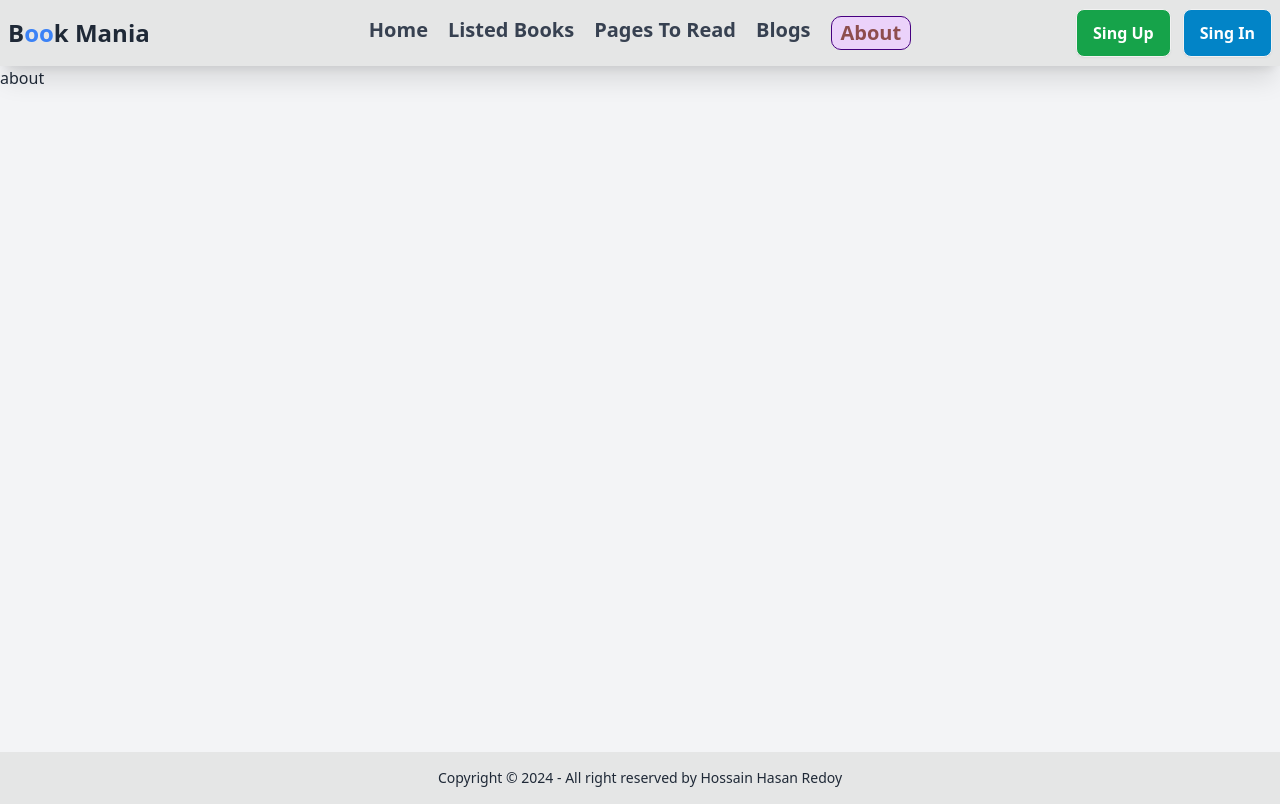
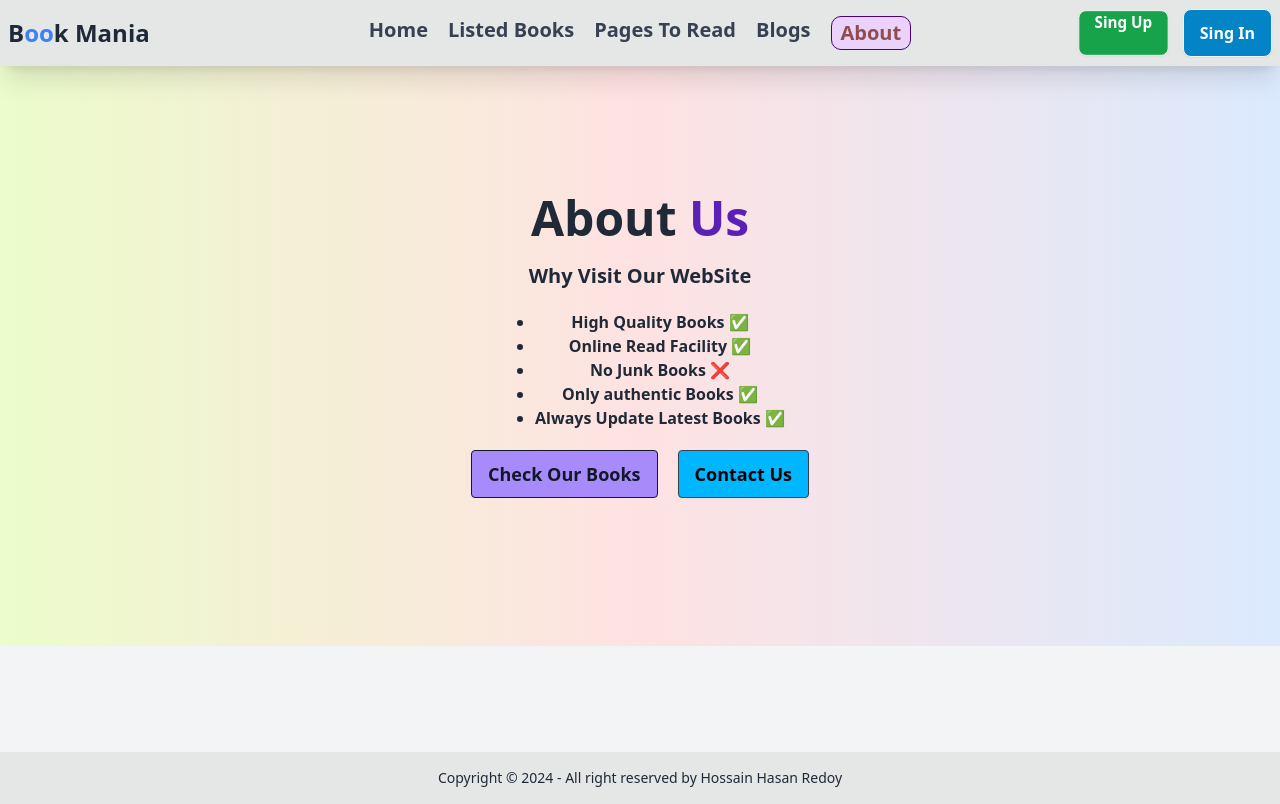
Before and after one commit to hasanredoy/Assignment-8-book-vibe, a React (Vite) app in the folder assignment-8-project/: page /about in a window 1280 px wide. Built offline with nearby package versions, Linux system fonts and the light colour scheme.

Commit message:
full done futher i know

```diff
--- a/assignment-8-project/src/components/About/About.jsx
+++ b/assignment-8-project/src/components/About/About.jsx
@@ -1,10 +1,27 @@
-import React from 'react';
+import { Link } from "react-router-dom";
 
 const About = () => {
   return (
-    <div>
-      about
-    </div>
+    <section className=" bg-gradient-to-r from-lime-100 via-red-100 to-blue-100">
+	<div className="container mx-auto flex flex-col items-center px-4 py-16 text-center md:py-32 md:px-10 lg:px-32 xl:max-w-3xl">
+		<h1 className="text-4xl font-bold leading-none sm:text-5xl">About <span className="text-violet-800">Us</span>
+		</h1>
+     <h3 className=" my-5 font-bold text-xl">Why Visit Our WebSite</h3>
+     <ul className=" list-disc font-bold lg:ml-10">
+      <li>High Quality Books ✅</li>
+      <li>Online Read Facility ✅</li>
+      <li>No Junk Books ❌</li>
+      <li>Only authentic Books ✅</li>
+      <li>Always Update Latest Books ✅</li>
+     </ul>
+		<div className="flex flex-wrap justify-center gap-5 my-5">
+			<Link to={'/'}>
+      <button className=" font-bold rounded bg-violet-400 text-gray-900 btn btn-outline text-lg" >Check Our Books</button>
+      </Link>
+			<button className="text-lg border rounded  border-gray-700 btn btn-info">Contact Us</button>
+		</div>
+	</div>
+</section>
   );
 };
 
--- a/assignment-8-project/src/components/Nav/Nav.jsx
+++ b/assignment-8-project/src/components/Nav/Nav.jsx
@@ -29,7 +29,7 @@ const Nav = () => {
         </ul>
       </div>
       <div className="navbar-end gap-x-3">
-        <a className="btn border hover:border-gray-400 bg-green-600 text-white text-base lg:text-base font-medium lg:font-bold hover:bg-sky-300">Sing Up</a>
+        <a className="btn border hover:border-gray-400 bg-green-600 text-white text-base lg:text-base font-medium lg:font-bold hover:bg-sky-300 hidden lg:block">Sing Up</a>
         <a className="btn border hover:border-gray-800 bg-sky-600   text-white text-base lg:text-base font-medium lg:font-bold hover:bg-green-300">Sing In</a>
       </div>
     </div>
```
Also changed, not shown: 1 other file (tests, documents, lock files or other folders).
